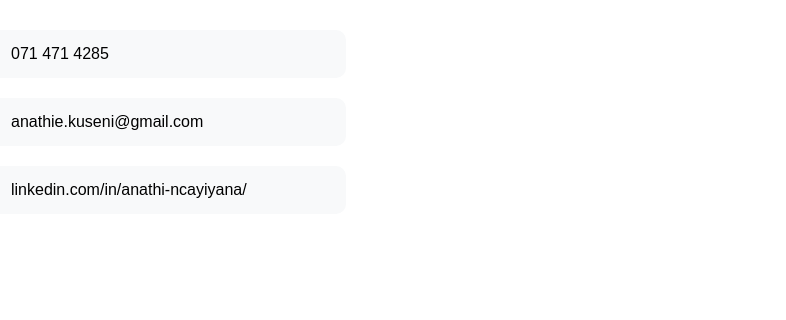
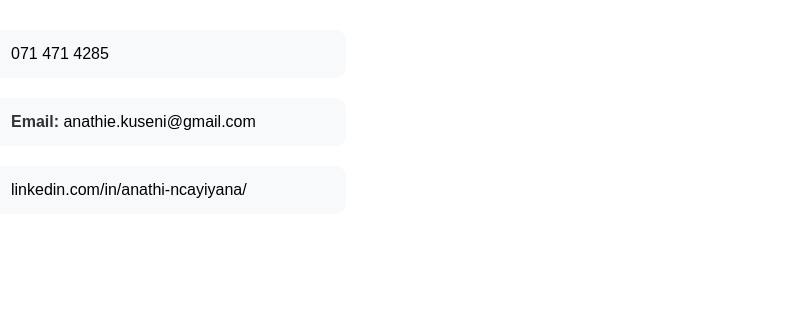
Before and after one commit to mulo-ctrl/My-Portfolio-Website, a plain HTML site: page Say Hi.html in a window 1280 px wide. Shown: the part 228-548 px from the top of the page, 494-1280 px from the left. Drawn offline with nearby package versions, Linux system fonts and the light colour scheme.

Commit message:
Update Say Hi.html
Updated my email code portion

```diff
--- a/Say Hi.html
+++ b/Say Hi.html
@@ -180,7 +180,15 @@
 
       <div class="contact-item">
         <i class="fas fa-envelope"></i>
-        <a href="mailto:anathie.kuseni@gmail.com">anathie.kuseni@gmail.com</a>
+        <ul class="list-unstyled mb-0">
+          <li>
+            <strong>Email:</strong>
+            <a href="https://mail.google.com/mail/?view=cm&fs=1&to=anathie.kuseni@gmail.com"
+               target="_blank" rel="noopener noreferrer">
+              anathie.kuseni@gmail.com
+            </a>
+          </li>
+        </ul>
       </div>
 
       <div class="contact-item">
```
